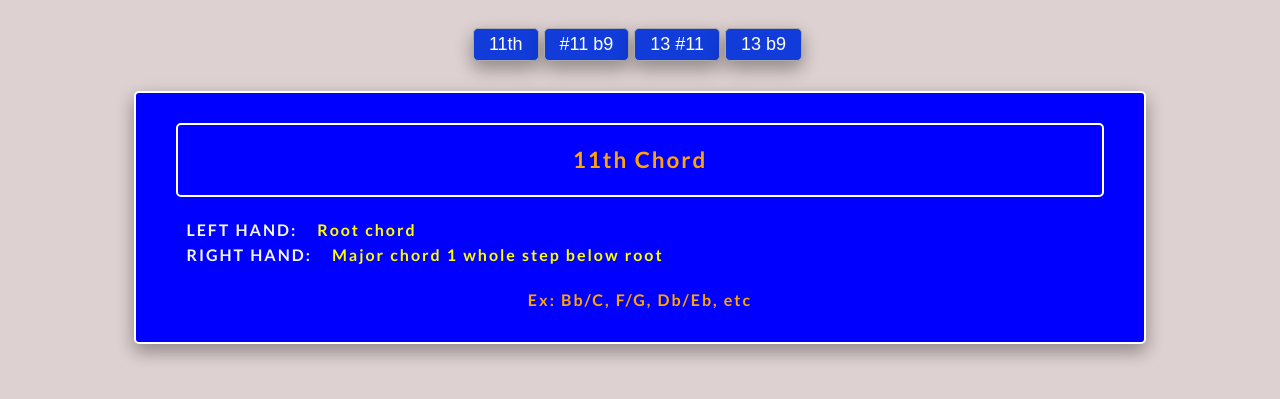
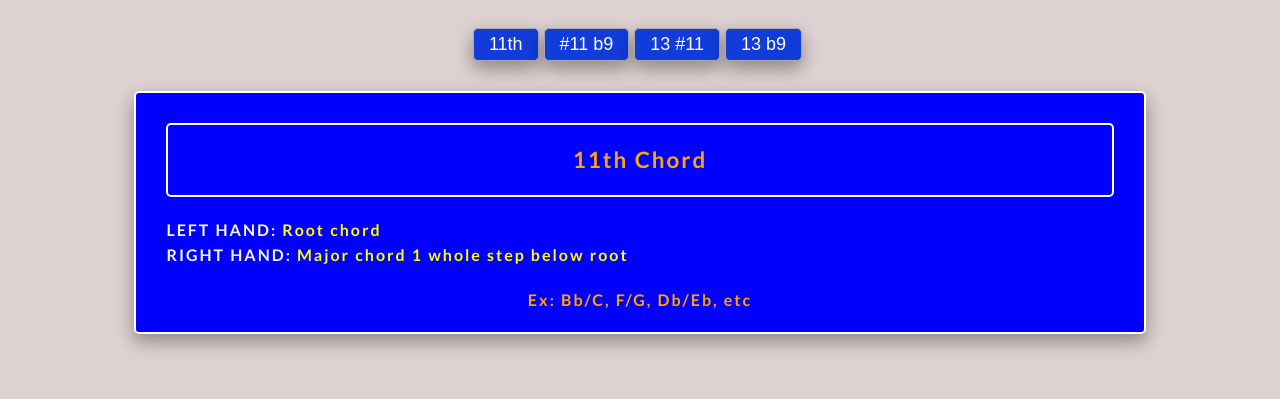
Before and after one commit to jfarmer618/app, a plain HTML site: page index.html in a window 1280 px wide. Both pictures are taken after a click on the button "11th". Shown: the part 111-510 px from the top of the page. Drawn offline with Linux system fonts and the light colour scheme.

Commit message:
Updated padding on guide

```diff
--- a/styles.css
+++ b/styles.css
@@ -59,7 +59,9 @@ body {
     margin: auto;
     border: 2px solid white;
     border-radius: 5px;
-    padding: 10px 20px;
+    padding-top: 10px;
+    padding-left: 10px;
+    padding-right: 10px;
     background-color: blue;
     color:whitesmoke;
     line-height: 25px;
@@ -70,7 +72,7 @@ body {
   span {
     color: yellow;
     font-weight: bold;
-    padding: 20px;
+    padding: 5px;
   }
 
   .ex {
@@ -91,5 +93,5 @@ body {
   }
 
   .lh, .rh {
-    padding-left: 30px;;
+    padding-left: 20px;;
   }
```
